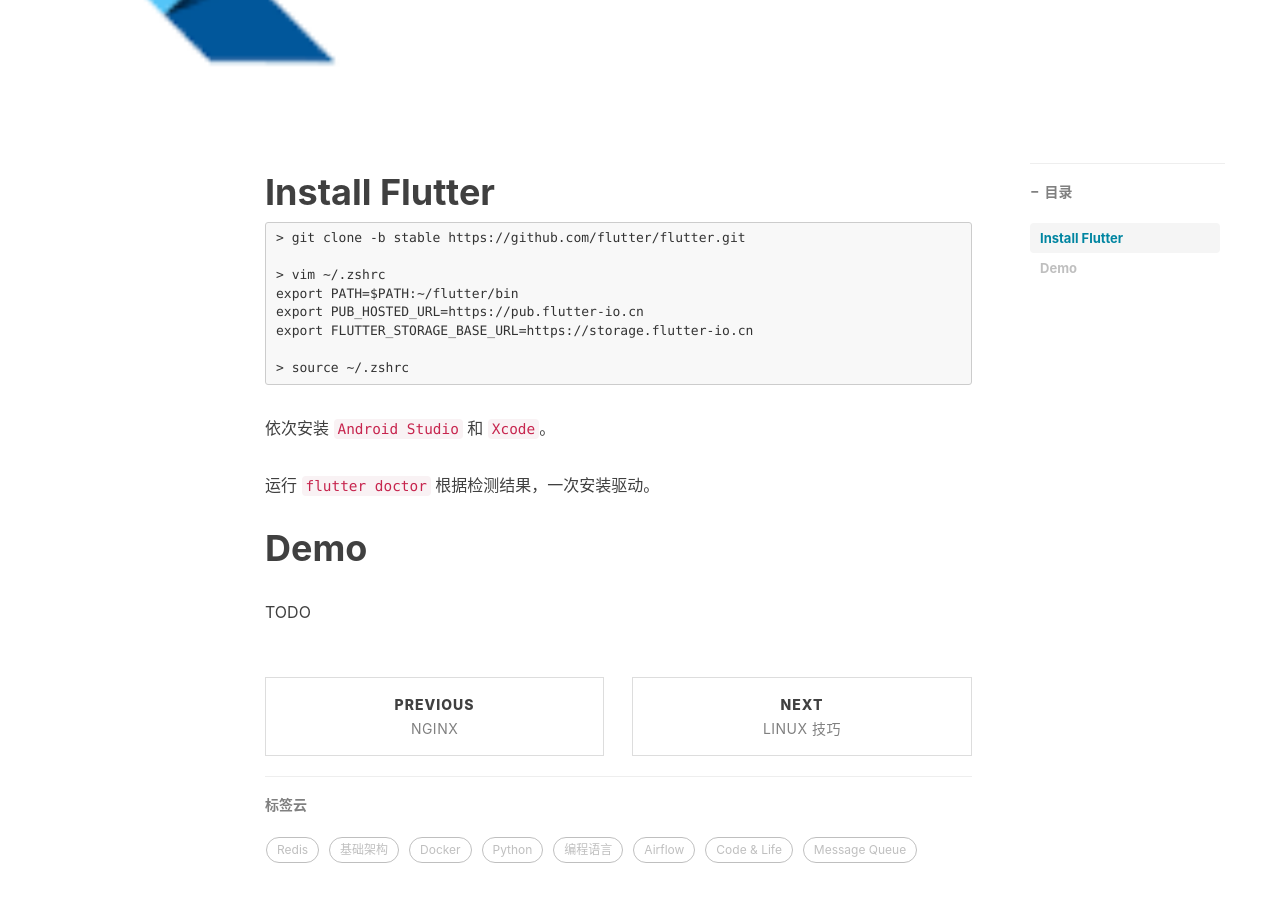
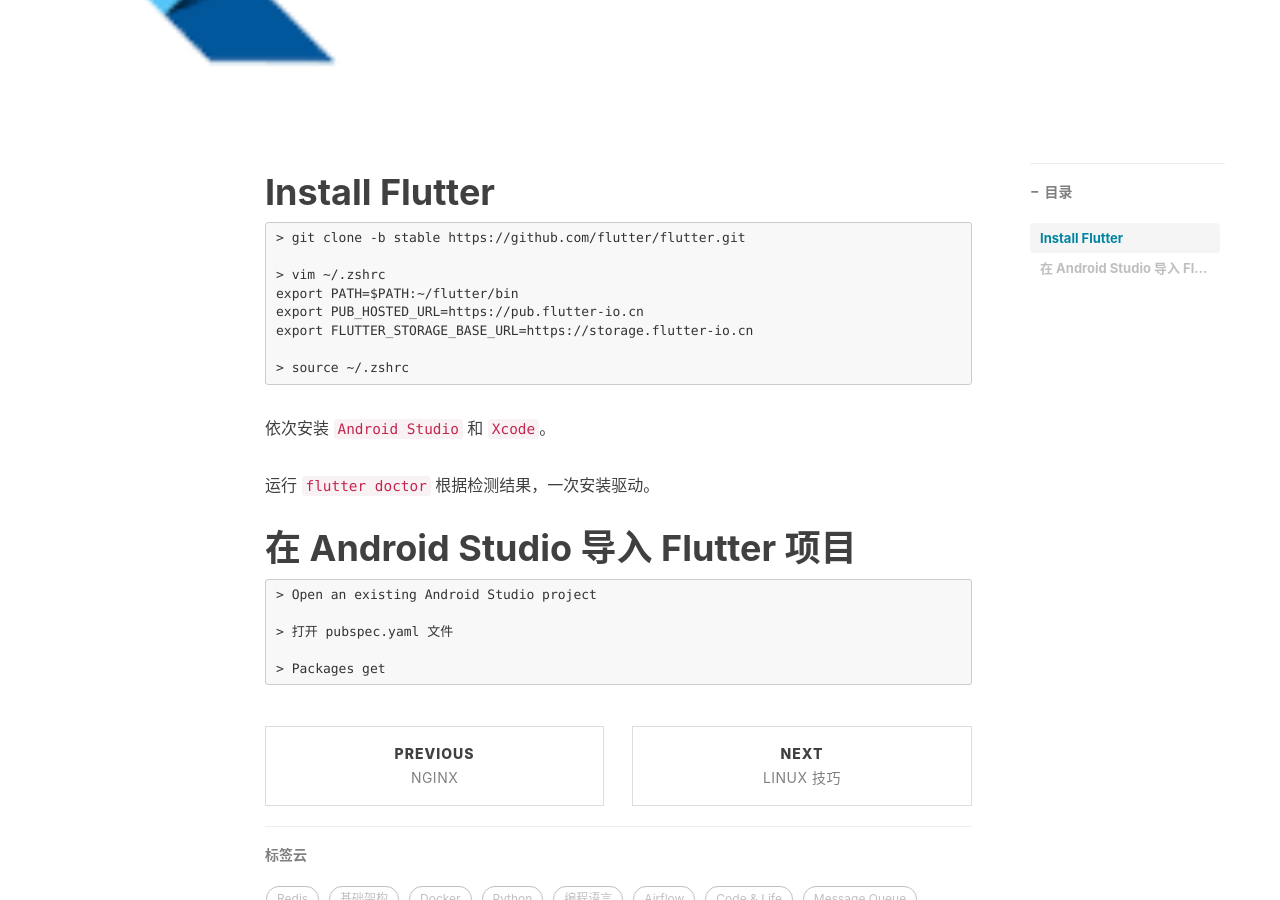
Before and after one commit to zyt312074545/zyt312074545.github.io, a Jekyll site: the page built from _posts/2019-03-06-flutter.md, in a window 1280 px wide and 900 px high, scrolled down 400 px. Built offline with Jekyll 4.4.1, drawn with Linux system fonts in a browser that asks for light colours; nearby versions of some CDN libraries; comment, search, counter and statistics services are not loaded.

Commit message:
update flutter post

````diff
--- a/_posts/2019-03-06-flutter.md
+++ b/_posts/2019-03-06-flutter.md
@@ -28,6 +28,12 @@ export FLUTTER_STORAGE_BASE_URL=https://storage.flutter-io.cn
 
 运行 `flutter doctor` 根据检测结果，一次安装驱动。
 
-# Demo
+# 在 Android Studio 导入 Flutter 项目
 
-TODO
+```
+> Open an existing Android Studio project
+
+> 打开 pubspec.yaml 文件
+
+> Packages get
+```
````
